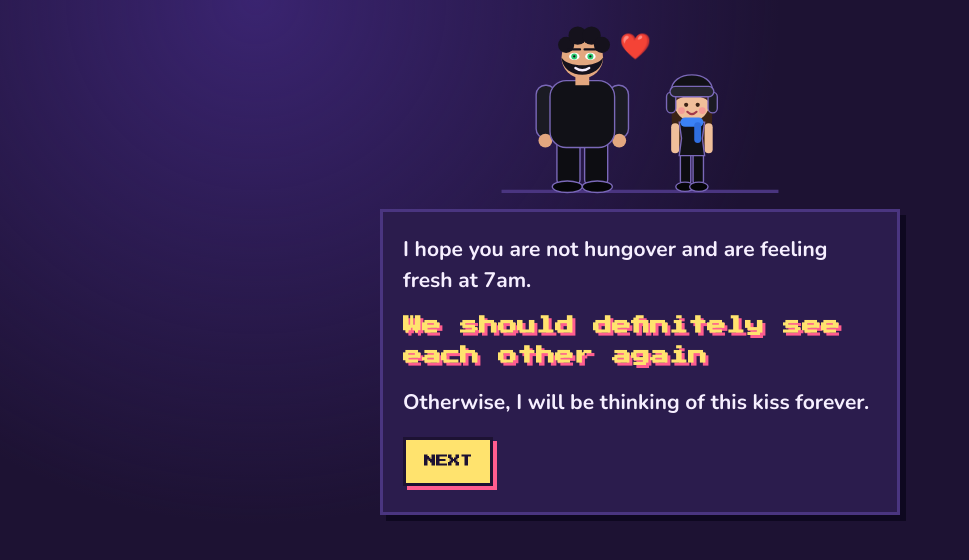
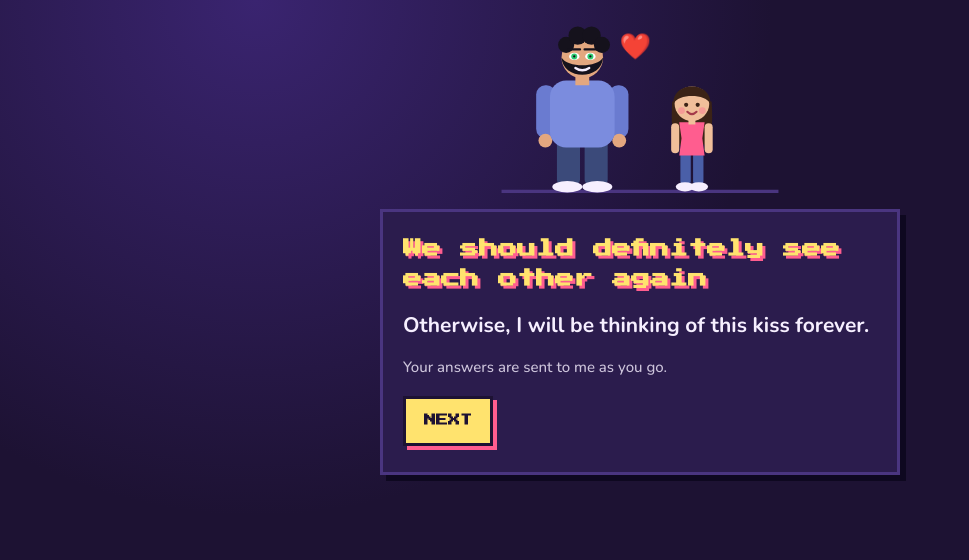
Before and after one commit to edubelenguer/weshoulddefinitelyseeeachotheragain, a plain HTML site: page index.html in a window 1280 px wide. Shown: the whole page, without its empty margins (0-969 px from the left). Drawn offline with nearby package versions, Linux system fonts and the light colour scheme.

Commit message:
Refactor SVG styles and update configuration
Updated SVG elements and colors for characters in index.html. Modified configuration settings for email and notification topic.

```diff
--- a/index.html
+++ b/index.html
@@ -26,7 +26,6 @@ button:focus-visible{outline:3px solid var(--mint);outline-offset:2px}
 button.alt{background:var(--cream)}
 .opts{display:grid;gap:10px;margin:14px 0}
 .opts button{text-align:left;margin:0;width:100%}
-.nx{font-weight:600;font-size:15px;opacity:.65}
 #hrt{animation:bob 1.6s ease-in-out infinite}
 @keyframes bob{50%{transform:translateY(-4px)}}
 @media (prefers-reduced-motion:reduce){*{animation:none!important;transition:none!important}}
@@ -34,14 +33,14 @@ button.alt{background:var(--cream)}
 </head>
 <body>
 <main>
-<svg id="cast" viewBox="0 0 260 160" role="img" aria-label="Drawing of a tall muscular man with black wavy hair, green eyes and a beard, dressed all in black, next to a shorter woman with dark brown hair in all black with a blue scarf and a black Russian hat">
+<svg id="cast" viewBox="0 0 260 160" role="img" aria-label="Drawing of a tall muscular man with black wavy hair, green eyes and a beard, next to a shorter woman with dark brown hair">
   <line x1="10" y1="152" x2="250" y2="152" stroke="#4a3580" stroke-width="3"/>
   <!-- MAN -->
-  <rect x="58" y="108" width="20" height="38" rx="4" fill="#0d0d12" stroke="#7a68b8" stroke-width="1.2"/><rect x="82" y="108" width="20" height="38" rx="4" fill="#0d0d12" stroke="#7a68b8" stroke-width="1.2"/>
-  <ellipse cx="67" cy="148" rx="13" ry="5" fill="#050508" stroke="#7a68b8" stroke-width="1.2"/><ellipse cx="93" cy="148" rx="13" ry="5" fill="#050508" stroke="#7a68b8" stroke-width="1.2"/>
-  <rect x="40" y="60" width="17" height="46" rx="8" fill="#1b1b24" stroke="#7a68b8" stroke-width="1.2"/><rect x="103" y="60" width="17" height="46" rx="8" fill="#1b1b24" stroke="#7a68b8" stroke-width="1.2"/>
+  <rect x="58" y="108" width="20" height="38" rx="4" fill="#3b4a7a"/><rect x="82" y="108" width="20" height="38" rx="4" fill="#3b4a7a"/>
+  <ellipse cx="67" cy="148" rx="13" ry="5" fill="#f6efff"/><ellipse cx="93" cy="148" rx="13" ry="5" fill="#f6efff"/>
+  <rect x="40" y="60" width="17" height="46" rx="8" fill="#6a7bd0"/><rect x="103" y="60" width="17" height="46" rx="8" fill="#6a7bd0"/>
   <circle cx="48" cy="108" r="6" fill="#e3a77f"/><circle cx="112" cy="108" r="6" fill="#e3a77f"/>
-  <rect x="52" y="56" width="56" height="58" rx="14" fill="#111117" stroke="#7a68b8" stroke-width="1.2"/>
+  <rect x="52" y="56" width="56" height="58" rx="14" fill="#7b8cde"/>
   <rect x="74" y="50" width="12" height="10" fill="#e3a77f"/>
   <circle cx="80" cy="36" r="18" fill="#e3a77f"/>
   <g fill="#15121c"><circle cx="66" cy="25" r="7"/><circle cx="76" cy="17" r="8"/><circle cx="88" cy="17" r="8"/><circle cx="97" cy="25" r="7"/>
@@ -53,16 +52,13 @@ button.alt{background:var(--cream)}
   <path d="M68 29h10M82 29h10" stroke="#15121c" stroke-width="2" stroke-linecap="round"/>
   <!-- WOMAN -->
   <path d="M158 74C156 102 160 110 166 112L184 112C190 110 194 102 192 74Z" fill="#3b2316"/>
-  <rect x="165" y="118" width="9" height="28" rx="3" fill="#0d0d12" stroke="#7a68b8" stroke-width="1.2"/><rect x="176" y="118" width="9" height="28" rx="3" fill="#0d0d12" stroke="#7a68b8" stroke-width="1.2"/>
-  <ellipse cx="169" cy="148" rx="8" ry="4" fill="#050508" stroke="#7a68b8" stroke-width="1.2"/><ellipse cx="181" cy="148" rx="8" ry="4" fill="#050508" stroke="#7a68b8" stroke-width="1.2"/>
+  <rect x="165" y="118" width="9" height="28" rx="3" fill="#4a5fa8"/><rect x="176" y="118" width="9" height="28" rx="3" fill="#4a5fa8"/>
+  <ellipse cx="169" cy="148" rx="8" ry="4" fill="#f6efff"/><ellipse cx="181" cy="148" rx="8" ry="4" fill="#f6efff"/>
   <rect x="157" y="93" width="7" height="26" rx="3.5" fill="#f0bf9a"/><rect x="186" y="93" width="7" height="26" rx="3.5" fill="#f0bf9a"/>
-  <path d="M164 92H186L184 106L186 121H164L166 106Z" fill="#111117" stroke="#7a68b8" stroke-width="1.2"/>
+  <path d="M164 92H186L184 106L186 121H164L166 106Z" fill="#ff5d8f"/>
   <rect x="172" y="86" width="6" height="8" fill="#f0bf9a"/>
   <circle cx="175" cy="76" r="15" fill="#f0bf9a"/>
-  <rect x="165" y="88" width="20" height="8" rx="4" fill="#3b82f6"/><rect x="177" y="92" width="6" height="18" rx="3" fill="#2f6fe0"/>
   <path d="M159 76C158 56 192 56 191 76C187 67 163 67 159 76Z" fill="#3b2316"/>
-  <rect x="153" y="66" width="8" height="18" rx="4" fill="#1b1b24" stroke="#7a68b8" stroke-width="1.2"/><rect x="189" y="66" width="8" height="18" rx="4" fill="#1b1b24" stroke="#7a68b8" stroke-width="1.2"/>
-  <path d="M157 66C156 46 194 46 193 66Z" fill="#111117" stroke="#7a68b8" stroke-width="1.2"/><rect x="156" y="61" width="38" height="9" rx="4.5" fill="#262630" stroke="#7a68b8" stroke-width="1.2"/>
   <circle cx="170" cy="77" r="1.8" fill="#3b2316"/><circle cx="180" cy="77" r="1.8" fill="#3b2316"/>
   <circle cx="166" cy="82" r="3" fill="#ff5d8f" opacity=".35"/><circle cx="184" cy="82" r="3" fill="#ff5d8f" opacity=".35"/>
   <path d="M171 83Q175 87 179 83" stroke="#a33a4a" stroke-width="1.8" fill="none" stroke-linecap="round"/>
@@ -76,8 +72,8 @@ button.alt{background:var(--cream)}
 const CFG = {
   myName: "Eduardo",
   whatsapp: "",   // your number, digits only with country code, e.g. "31612345678" (leave "" to hide button)
-  email: "",      // your email (leave "" to hide button)
-  ntfyTopic: "",  // auto-send as a push notification, e.g. "lvl2-8f3k2x9qzp41" (long random name; subscribe in the ntfy app)
+  email: "edubelenguer12@gmail.com",      // your email (leave "" to hide button)
+  ntfyTopic: "edualerts22",  // auto-send as a push notification, e.g. "edualerts22" (long random name; subscribe in the ntfy app)
   formEndpoint: ""// auto-send by email via Formspree, e.g. "https://formspree.io/f/abcdwxyz"
 };
 const AUTO = !!(CFG.ntfyTopic || CFG.formEndpoint);
@@ -96,8 +92,10 @@ const msg = () => `${TITLE} 🎮\nRound 2? ${S.verdict}` + (S.setting ? `\nSetti
 async function autoSend(m){
   const jobs = [];
   if (CFG.ntfyTopic) jobs.push(fetch("https://ntfy.sh/"+CFG.ntfyTopic, {method:"POST", body:m, headers:{"Title":"Round 2 results"}}));
-  if (CFG.formEndpoint) jobs.push(fetch(CFG.formEndpoint, {method:"POST", headers:{"Content-Type":"application/json","Accept":"application/json"}, body:JSON.stringify({message:m, from:her})}));
-  if (!(await Promise.all(jobs)).every(r => r.ok)) throw new Error("send failed");
+  if (CFG.formEndpoint) jobs.push(fetch(CFG.formEndpoint, {method:"POST", headers:{"Content-Type":"application/json","Accept":"application/json"},
+    body:JSON.stringify({message:m, from:her, _subject:"Round 2 results", _captcha:"false"})}));
+  const res = await Promise.allSettled(jobs);
+  if (!res.some(r => r.status === "fulfilled" && r.value.ok)) throw new Error("send failed");
 }
 function manual(m){
   const enc = encodeURIComponent(m);
@@ -120,8 +118,7 @@ function finish(html){
 
 function s1(){
   heart(true);
-  show(`<p style="font-size:21px"><b>I hope you are not hungover and are feeling fresh at 7am.</b></p>
-    <h1 class="px">${TITLE}</h1>
+  show(`<h1 class="px">${TITLE}</h1>
     <p style="font-size:21px"><b>Otherwise, I will be thinking of this kiss forever.</b></p>
     ${AUTO ? '<p class="small">Your answers are sent to me as you go.</p>' : ""}
     <button class="px" style="font-size:12px" id="n">NEXT</button>`);
@@ -131,7 +128,7 @@ function s1(){
 function s2(){
   heart(true);
   show(`<h2 class="px">ROUND 2?</h2><p><b>Would you like to go for a round 2?</b></p>
-    <div class="opts"><button id="y">💚 Yes. <span class="nx">-next screen-</span></button><button id="no">No. <span class="nx">-next screen-</span></button><button id="m">I need to think about it</button></div>`);
+    <div class="opts"><button id="y">💚 Yes.</button><button id="no">No.</button><button id="m">I need to think about it</button></div>`);
   $("#y").onclick = () => { S.verdict = "Yes"; quiz(); };
   $("#no").onclick = () => { S.verdict = "No"; heart(false);
     finish(`<p style="font-size:20px"><b>I still enjoyed last night a lot, I wish you the best :)</b></p>`); };
@@ -144,7 +141,7 @@ function s2(){
 
 function quiz(){
   heart(true);
-  const o = ["A set of tailored open questions (no PowerPoint this time though 😉) ",
+  const o = ["A set of (very tailored) open questions (there might be a PowerPoint, who knows)",
              "We need to recover the fun",
              "Start out fresh, something we have never done before"];
   show(`<h2 class="px">THE QUIZ</h2><p><b>What setting would you prefer?</b></p>
```
